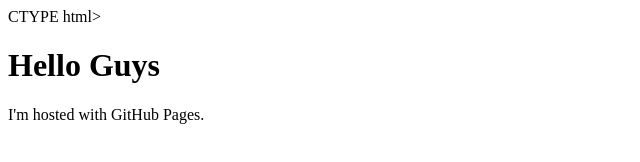
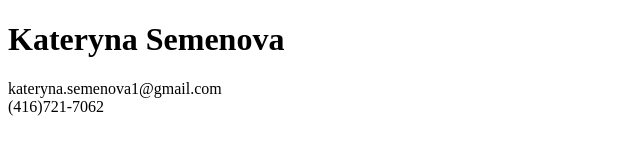
Before and after one commit to github-kat/github-kat.github.io, a plain HTML site: page index.html in a window 1280 px wide. Shown: the whole page, without its empty margins (0-640 px from the left). Drawn offline with Linux system fonts and the light colour scheme.

Commit message:
Update index.html

```diff
--- a/index.html
+++ b/index.html
@@ -1,8 +1,19 @@
-CTYPE html>
-<html>
+<!DOCTYPE html PUBLIC "-//W3C//DTD XHTML 1.1//EN" "http://www.w3.org/TR/xhtml11/DTD/xhtml11.dtd">
+<html xmlns="http://www.w3.org/1999/xhtml">
+<head>
+<title>Kat's Resume</title>
+	<link rel="stylesheet" href="resume.css"/>
+<!--	<link rel="shortcut icon" href="fav.ico" type="image/ico"/> -->
+<!-- <script type="text/javascript" src="bubble.js"> -->
+<!-- </script> -->
+</head>
 <body>
 
-<h1>Hello Guys</h1>
-<p>I'm hosted with GitHub Pages.</p>
+	<div id = "contact">
+		<h1>Kateryna Semenova</h1>
+		<div id="email">kateryna.semenova1@gmail.com</div>
+		<div id="phone">(416)721-7062</div>
+	</div>
+
 </body>
 </html>
```
